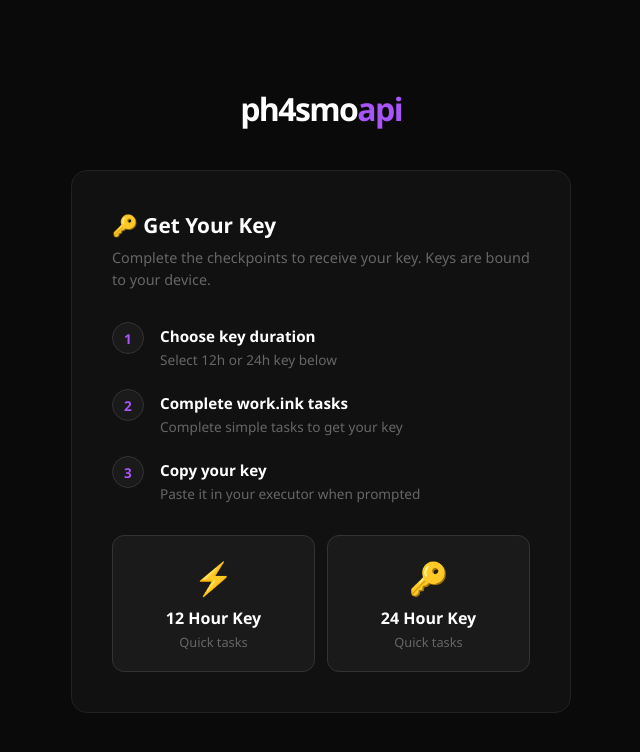
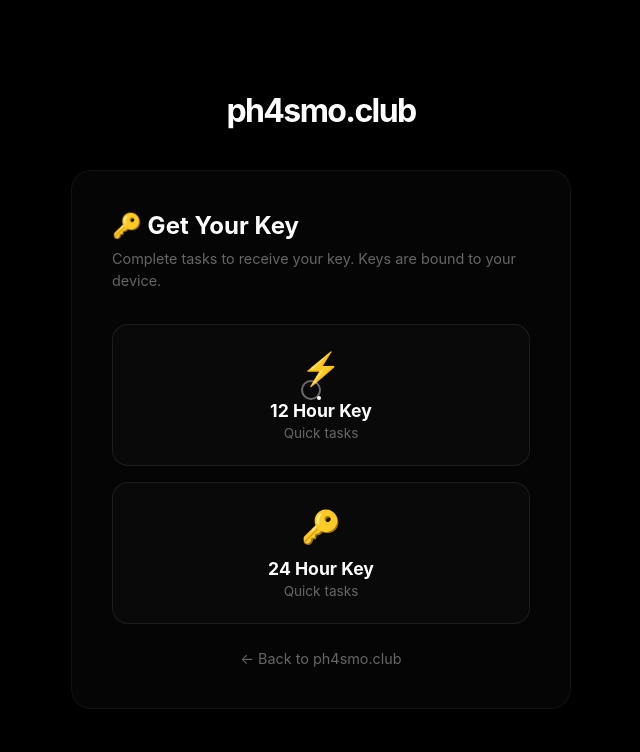
Before and after one commit to phasmoblade/ph4smo-api-system, a website: page public/getkey.html in a window 1280 px wide. Shown: the whole page, without its empty margins (319-959 px from the left). Drawn offline with Linux system fonts and the light colour scheme.

Commit message:
Add files via upload

```diff
--- a/public/getkey.html
+++ b/public/getkey.html
@@ -3,12 +3,12 @@
 <head>
     <meta charset="UTF-8">
     <meta name="viewport" content="width=device-width, initial-scale=1.0">
-    <title>Get Key — ph4smo API</title>
+    <title>Get Key — ph4smo.club</title>
     <style>
         * { margin: 0; padding: 0; box-sizing: border-box; }
         body {
-            font-family: 'Segoe UI', system-ui, sans-serif;
-            background: #0a0a0a;
+            font-family: 'Space Grotesk', -apple-system, BlinkMacSystemFont, sans-serif;
+            background: #000;
             color: #fff;
             min-height: 100vh;
             display: flex;
@@ -16,51 +16,91 @@
             align-items: center;
             justify-content: center;
             padding: 20px;
+            cursor: none;
         }
-        .logo { font-size: 2rem; font-weight: 800; letter-spacing: -0.05em; margin-bottom: 40px; }
-        .logo span { color: #a855f7; }
+
+        * { cursor: none !important; }
+
+        @media (max-width: 768px) {
+            body, * { cursor: auto !important; }
+            .cursor, .cursor-dot { display: none; }
+        }
+
+        .cursor {
+            width: 20px;
+            height: 20px;
+            border: 2px solid rgba(255,255,255,.4);
+            border-radius: 50%;
+            position: fixed;
+            pointer-events: none;
+            z-index: 9999;
+            transition: transform 0.15s ease;
+            transform: translate(-50%, -50%);
+        }
+
+        .cursor-dot {
+            width: 4px;
+            height: 4px;
+            background: #fff;
+            border-radius: 50%;
+            position: fixed;
+            pointer-events: none;
+            z-index: 9999;
+            transform: translate(-50%, -50%);
+        }
+
+        .logo {
+            font-size: 2rem;
+            font-weight: 700;
+            letter-spacing: -0.05em;
+            margin-bottom: 40px;
+            text-align: center;
+        }
+
         .card {
-            background: #111;
-            border: 1px solid #222;
-            border-radius: 16px;
+            background: rgba(255,255,255,0.02);
+            border: 1px solid rgba(255,255,255,0.05);
+            border-radius: 20px;
             padding: 40px;
             max-width: 500px;
             width: 100%;
+            backdrop-filter: blur(20px);
         }
-        .card-title { font-size: 1.3rem; font-weight: 700; margin-bottom: 8px; }
-        .card-desc { color: #666; font-size: 0.9rem; margin-bottom: 32px; line-height: 1.5; }
-        .steps { margin-bottom: 32px; }
-        .step {
-            display: flex;
-            align-items: flex-start;
+
+        .card-title {
+            font-size: 1.5rem;
+            font-weight: 700;
+            margin-bottom: 8px;
+        }
+
+        .card-desc {
+            color: #666;
+            font-size: 0.9rem;
+            margin-bottom: 32px;
+            line-height: 1.5;
+        }
+
+        .error-box {
+            background: rgba(239,68,68,0.1);
+            border: 1px solid rgba(239,68,68,0.3);
+            border-radius: 12px;
+            padding: 12px 16px;
+            color: #ef4444;
+            font-size: 0.85rem;
+            margin-bottom: 24px;
+            display: none;
+        }
+
+        .options {
+            display: grid;
             gap: 16px;
-            margin-bottom: 20px;
         }
-        .step-num {
-            width: 32px;
-            height: 32px;
-            background: #1a1a1a;
-            border: 1px solid #333;
-            border-radius: 50%;
-            display: flex;
-            align-items: center;
-            justify-content: center;
-            font-size: 0.85rem;
-            font-weight: 700;
-            color: #a855f7;
-            flex-shrink: 0;
-        }
-        .step-content { padding-top: 4px; }
-        .step-title { font-weight: 600; font-size: 0.95rem; margin-bottom: 4px; }
-        .step-desc { color: #666; font-size: 0.85rem; }
-        .options { display: flex; gap: 12px; flex-wrap: wrap; }
+
         .option-btn {
-            flex: 1;
-            min-width: 180px;
-            background: #1a1a1a;
-            border: 1px solid #333;
-            border-radius: 12px;
-            padding: 20px;
+            background: rgba(255,255,255,0.02);
+            border: 1px solid rgba(255,255,255,0.08);
+            border-radius: 16px;
+            padding: 24px;
             cursor: pointer;
             text-align: center;
             transition: all 0.2s;
@@ -68,74 +108,89 @@
             color: #fff;
             display: block;
         }
-        .option-btn:hover { border-color: #a855f7; background: #1f1f1f; }
-        .option-icon { font-size: 2rem; margin-bottom: 8px; }
-        .option-title { font-weight: 700; margin-bottom: 4px; }
-        .option-steps { color: #666; font-size: 0.8rem; }
-        .option-steps span { color: #a855f7; }
-        .error-box {
-            background: rgba(239,68,68,0.1);
-            border: 1px solid rgba(239,68,68,0.3);
-            border-radius: 10px;
-            padding: 12px 16px;
-            color: #ef4444;
-            font-size: 0.85rem;
-            margin-bottom: 24px;
-            display: none;
+
+        .option-btn:hover {
+            border-color: rgba(255,255,255,0.2);
+            background: rgba(255,255,255,0.05);
+            transform: translateY(-2px);
+        }
+
+        .option-icon { font-size: 2rem; margin-bottom: 12px; }
+        .option-title { font-weight: 700; font-size: 1.1rem; margin-bottom: 4px; }
+        .option-desc { color: #666; font-size: 0.85rem; }
+
+        .back-link {
+            margin-top: 24px;
+            text-align: center;
+        }
+
+        .back-link a {
+            color: #666;
+            text-decoration: none;
+            font-size: 0.9rem;
+            transition: color 0.2s;
+        }
+
+        .back-link a:hover { color: #fff; }
+
+        @media (max-width: 768px) {
+            .card { padding: 30px 20px; }
+            .logo { font-size: 1.5rem; }
         }
     </style>
 </head>
 <body>
-    <div class="logo">ph4smo<span>api</span></div>
+    <div class="cursor"></div>
+    <div class="cursor-dot"></div>
+
+    <div class="logo">ph4smo.club</div>
 
     <div class="card">
         <div class="card-title">🔑 Get Your Key</div>
-        <div class="card-desc">Complete the checkpoints to receive your key. Keys are bound to your device.</div>
+        <div class="card-desc">Complete tasks to receive your key. Keys are bound to your device.</div>
 
         <div class="error-box" id="errorBox"></div>
-
-        <div class="steps">
-            <div class="step">
-                <div class="step-num">1</div>
-                <div class="step-content">
-                    <div class="step-title">Choose key duration</div>
-                    <div class="step-desc">Select 12h or 24h key below</div>
-                </div>
-            </div>
-            <div class="step">
-                <div class="step-num">2</div>
-                <div class="step-content">
-                    <div class="step-title">Complete work.ink tasks</div>
-                    <div class="step-desc">Complete simple tasks to get your key</div>
-                </div>
-            </div>
-            <div class="step">
-                <div class="step-num">3</div>
-                <div class="step-content">
-                    <div class="step-title">Copy your key</div>
-                    <div class="step-desc">Paste it in your executor when prompted</div>
-                </div>
-            </div>
-        </div>
 
         <div class="options">
             <a href="/api/checkpoint?type=12h" class="option-btn">
                 <div class="option-icon">⚡</div>
                 <div class="option-title">12 Hour Key</div>
-                <div class="option-steps">Quick tasks</div>
+                <div class="option-desc">Quick tasks</div>
             </a>
             <a href="/api/checkpoint?type=24h" class="option-btn">
                 <div class="option-icon">🔑</div>
                 <div class="option-title">24 Hour Key</div>
-                <div class="option-steps">Quick tasks</div>
+                <div class="option-desc">Quick tasks</div>
             </a>
+        </div>
+
+        <div class="back-link">
+            <a href="https://ph4smo.club">← Back to ph4smo.club</a>
         </div>
     </div>
 
     <script>
+        const cursor = document.querySelector('.cursor');
+        const cursorDot = document.querySelector('.cursor-dot');
+
+        document.addEventListener('mousemove', (e) => {
+            cursor.style.left = e.clientX + 'px';
+            cursor.style.top = e.clientY + 'px';
+            cursorDot.style.left = e.clientX + 'px';
+            cursorDot.style.top = e.clientY + 'px';
+        });
+
+        document.querySelectorAll('.option-btn').forEach(el => {
+            el.addEventListener('mouseenter', () => {
+                cursor.style.transform = 'translate(-50%, -50%) scale(1.5)';
+            });
+            el.addEventListener('mouseleave', () => {
+                cursor.style.transform = 'translate(-50%, -50%) scale(1)';
+            });
+        });
+
         const params = new URLSearchParams(window.location.search);
         const error  = params.get('error');
-        const type   = params.get('type') || '12h';
         if (error) {
             const box = document.getElementById('errorBox');
             const msgs = {
```
Also changed, not shown: public/admin.html (+68 -75 lines), README.md.
